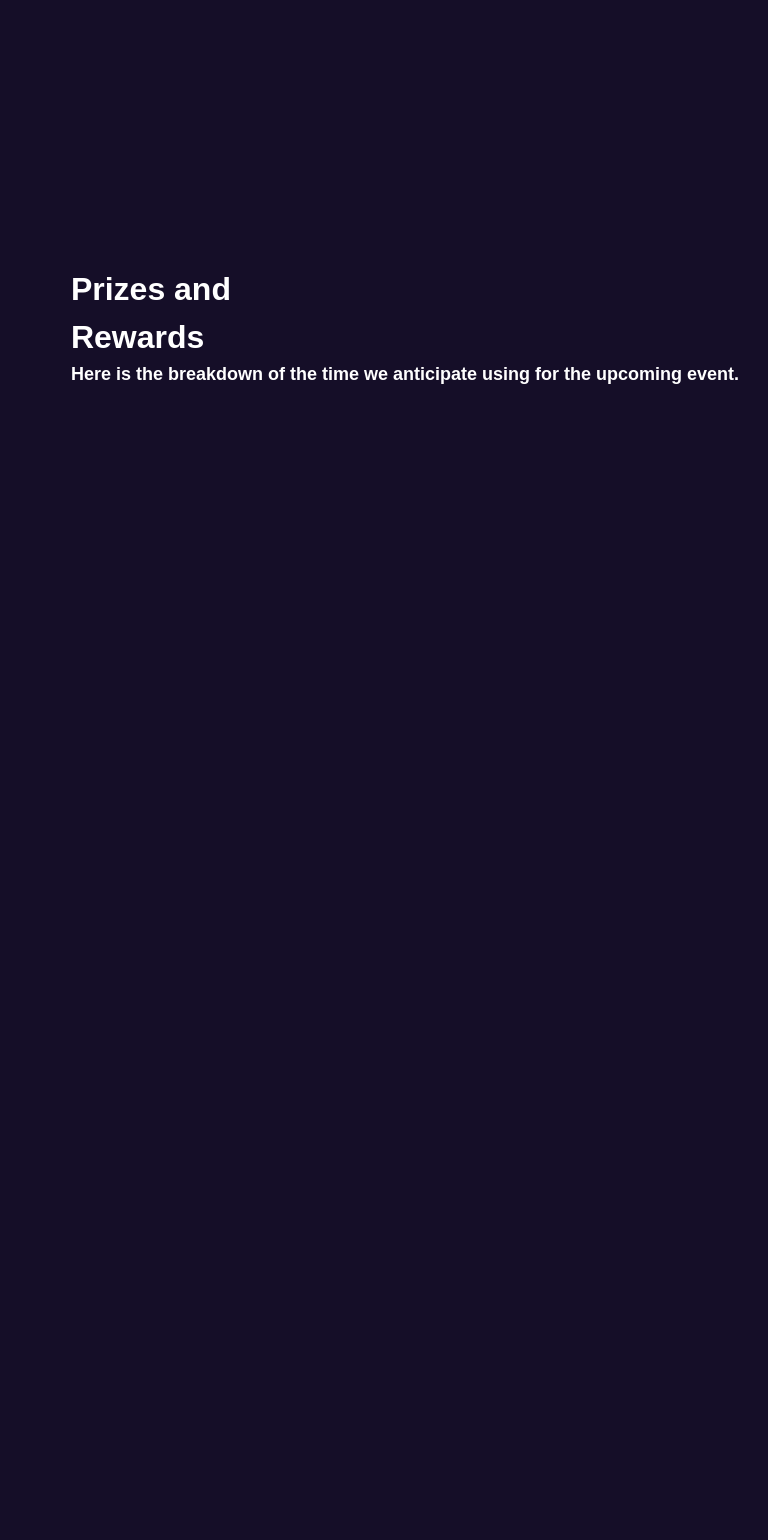
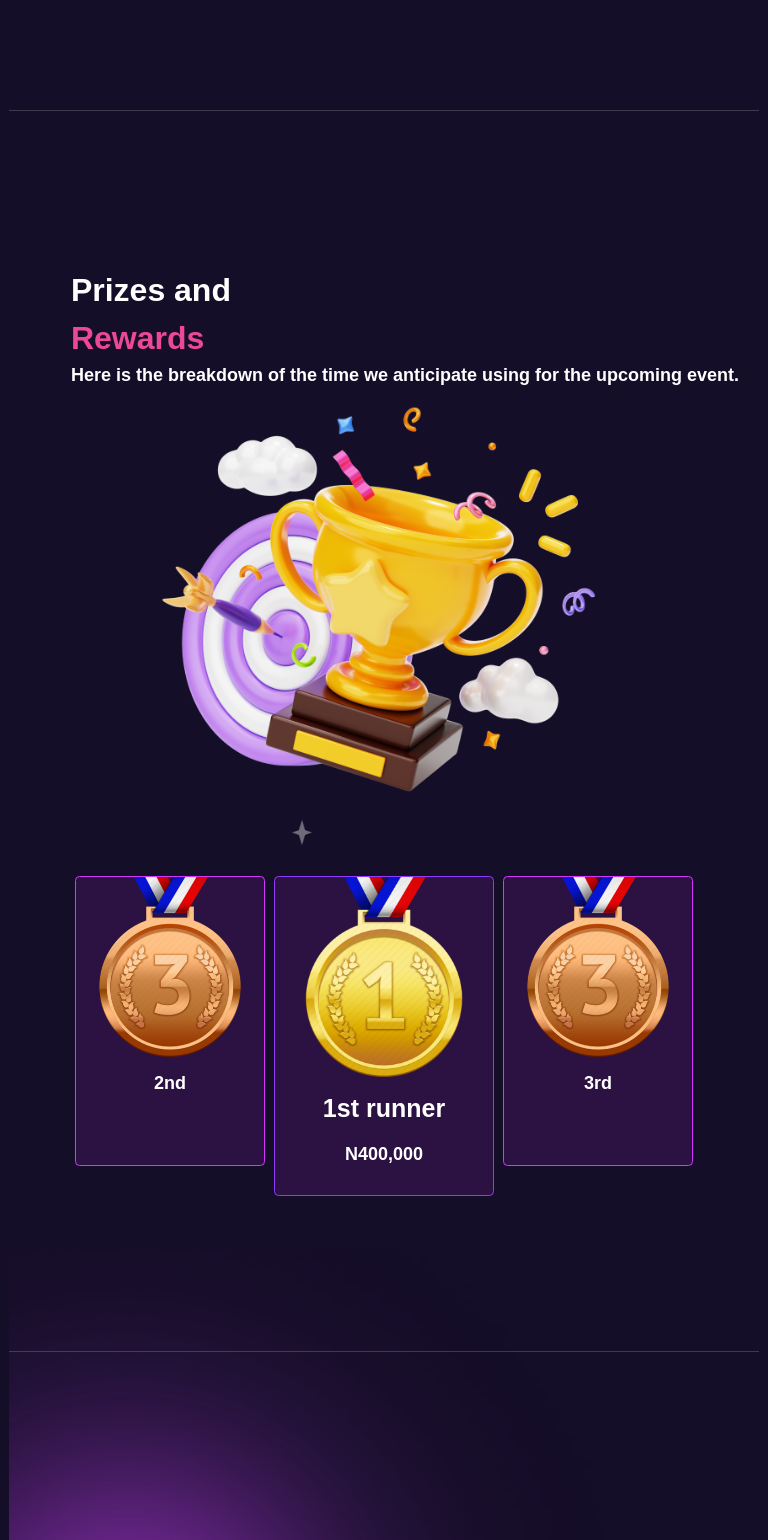
Before and after one commit to MichaelOwusu007/landingpage, a Next.js app: page / in a window 768 px wide. Shown: the part 7288-8828 px from the top of the page. Before the commit the page ends 7903 px from the top, so only its background shows below. Built offline with nearby package versions, Linux system fonts and the light colour scheme.

Commit message:
Landingpage

```diff
--- a/app/Home.css
+++ b/app/Home.css
@@ -25,3 +25,29 @@
     max-height:0;
     transition: max-height 0.8s ease-in-out;
 }*/
+
+@media (min-width:768px ) and (max-width:1025px) {
+
+    .awards .winner{
+        width: 220px;
+        height: 320px;
+    }
+    .awards .winner img{
+        width: 200px;
+        height: 200px;
+    }
+
+    .awards .welldone{
+        width: 190px;
+        height: 290px;
+    }
+
+    .awards .welldone img {
+        width: 180px;
+        height: 180px;
+    }
+
+    .award{
+        max-width: 700px;
+    }
+}
--- a/app/page.js
+++ b/app/page.js
@@ -558,29 +558,54 @@ function homepage() {
           </div>
         </div>
       </section>
+      <img src='/img/line-1.png' className=' lg:hidden' />
       <section className="relative md:py-10 lg:py-20">
+        <img src='/img/premium-photo-1664443577580-dd2674e9d359-1.png' className='absolute hidden lg:flex h-full -z-10 top-0 brightness-[18%] w-full bg-blend-color-burn'/>
         <div className="py-20 my-6 scroll-m-[50px] overview ">
           <div className="flex flex-col justify-end items-end">
             <div>
               <h2 className="text-[32px] font-bold  ">Prizes and
                 <br />
-                <span className="text-pink">Rewards</span>
+                <span className="text-pink-500">Rewards</span>
               </h2>
               <p>Here is the breakdown of the time we anticipate using for the upcoming event.</p>
             </div>
           </div>
           <div className="flex flex-col lg:flex-row items-center false gap-14 lg:gap-20 justify-between ">
-            <div className="relative w-full lg:w-[40%] ">
-              {/*img rewards*/ }
+            <div className="relative w-full sm:w-[65%] lg:w-[40%] ">
+              <img src='/img/9486889-1.png' className='w-full' />
+              <img src='/img/star-6.png' className=' absolute w-[20px] -bottom-[50px] left-[30%] '/>
             </div>
-            <div className="relative w-full lg:w-[50%] ">
-                {/*img rewards*/ }
+            <div className=" awards flex justify-center items center w-full lg:w-[50%] ">
+              <div className=' award flex mt-4 lg:mt-10 space-x-2 max-w-[550px] '>
+                <div className='welldone rounded bg-[rgba(212,52,254,0.12)] w-[130px] h-[230px] xl:w-[150px] xl:h-[250px] flex items-center flex-col space-y-3 border-[1px] border-[#D434FE]'>
+                  <img src='/img/bronze-medal-1.png' className='w-[120px] h-[120px] ' />
+                  <h3>2nd</h3>
+                </div>
+                    <div className='winner rounded bg-[rgba(212,52,254,0.12)] w-[155px] h-[260px]  xl:w-[180px] xl:h-[280px] flex items-center flex-col space-y-3 border-[1px] border-[#903AFF] '>
+                  <img src='/img/gold-medal-1.png' className='w-[160px] h-[160px] xl:w-[180px] xl:h-[180px]  ' />
+                  <h3 className='font-bold text-[25px] '>1st
+                    <span> runner</span>
+                  </h3>
+                  <h2>N400,000</h2>
+                </div>
+                   <div className=' welldone rounded bg-[rgba(212,52,254,0.12)] w-[130px] h-[230px] xl:w-[150px] xl:h-[250px] flex items-center flex-col space-y-3 border-[1px] border-[#D434FE]'>
+                  <img src='/img/bronze-medal-1.png' className='w-[120px] h-[120px] xl:w-[140px] xl:h-[140px] ' />
+                  <h3>3rd</h3>
+                </div>
+              </div>
             </div>
           </div>
         </div>
       </section>
-      <section>
-
+      <img src='/img/line-1.png' className=' lg:hidden' />
+      <section className=' relative py-20 overflow-x-clip'>
+         <img
+        className="absolute w-[1086px] h-[800px] -top-24 left-[-80px] bg-blend-hard-light z-[-1]"
+        alt="Purple lens flare"
+        src="/img/purple-lens-flare-png-1.png"
+        />
+         <img src='/img/purple-lens-flare-png-4.png' className='top-[300px] w-[500px] h-[700px] absolute bg-blend-hard-light right-[-10px] ' width="500" height="500" />
       </section>
     </main>
   )
```
